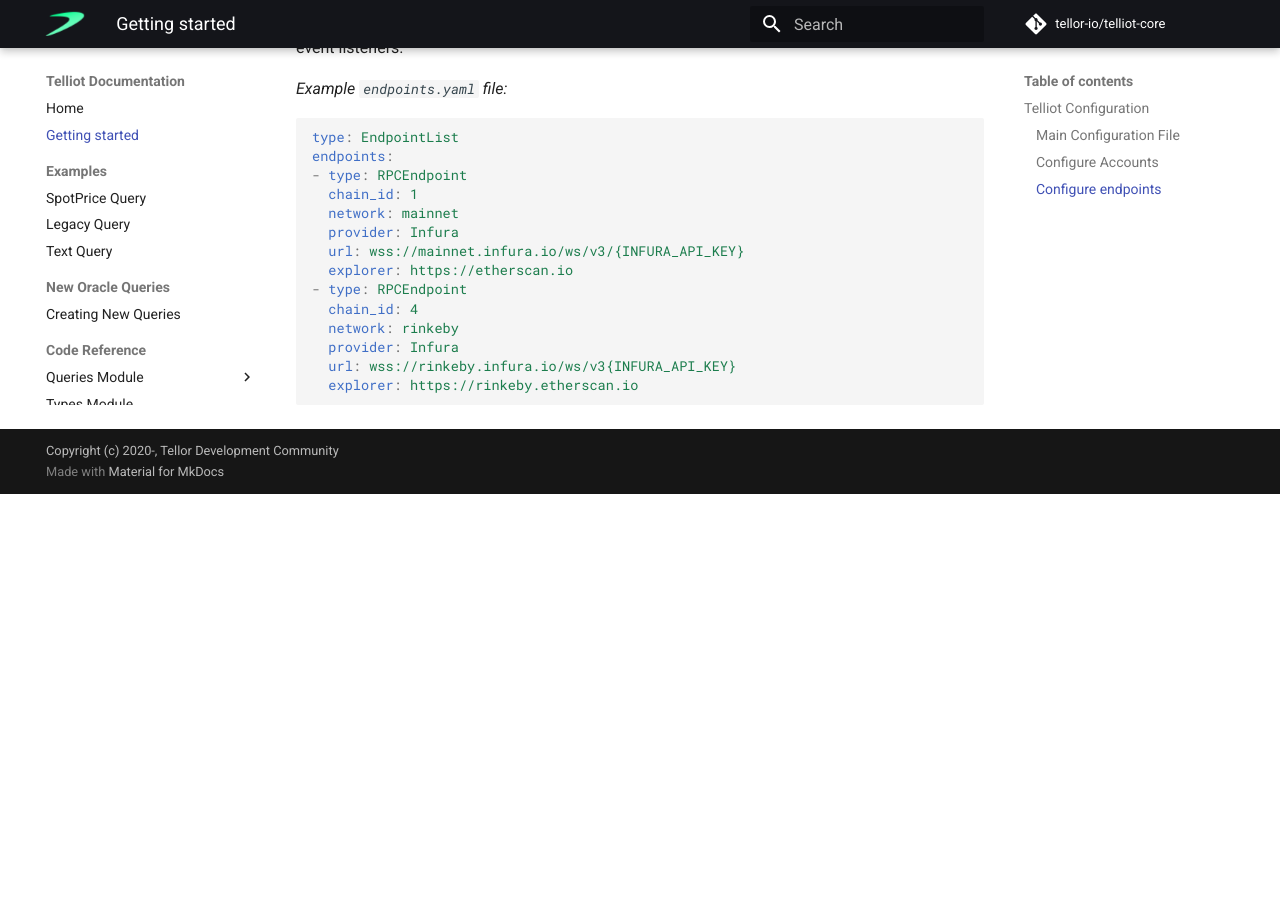
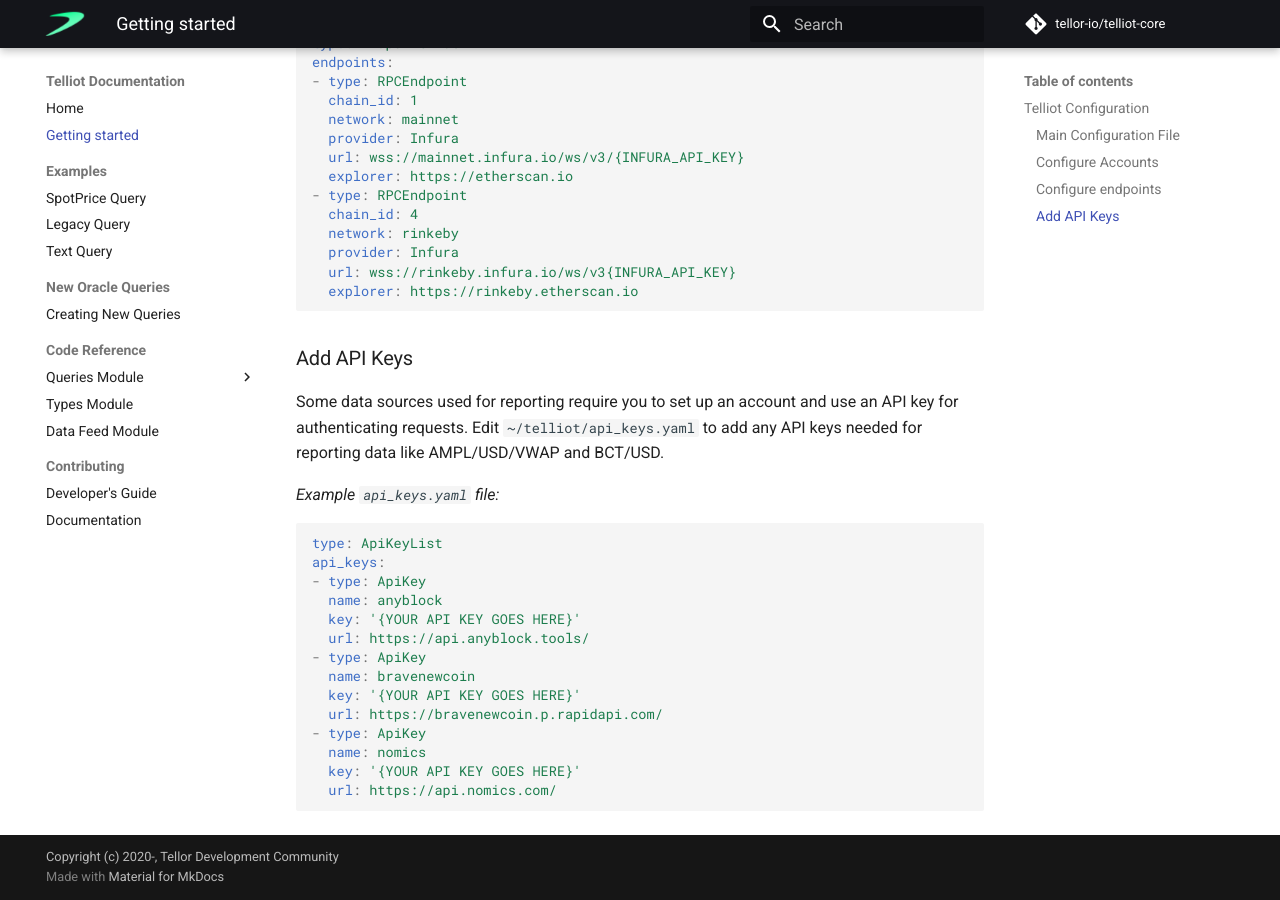
Before and after one commit to tellor-io/telliot-core, an MkDocs documentation site: the page built from docs/getting-started.md, in a window 1280 px wide and 900 px high, scrolled down 1791 px. Built offline with MkDocs 1.6.1 and Material for MkDocs 9.7.7, drawn with Linux system fonts in a browser that asks for light colours; comment, search, counter and statistics services are not loaded; before the commit the page ends 2285 px from its top, so only the background shows below that; some of the changed text lies outside the part shown.

Commit message:
Update docs

````diff
--- a/docs/getting-started.md
+++ b/docs/getting-started.md
@@ -90,3 +86,25 @@
   explorer: https://rinkeby.etherscan.io
 
 ```
+
+### Add API Keys
+
+Some data sources used for reporting require you to set up an account and use an API key for authenticating requests. Edit `~/telliot/api_keys.yaml` to add any API keys needed for reporting data like AMPL/USD/VWAP and BCT/USD.
+
+*Example `api_keys.yaml` file:*
+```yaml
+type: ApiKeyList
+api_keys:
+- type: ApiKey
+  name: anyblock
+  key: '{YOUR API KEY GOES HERE}'
+  url: https://api.anyblock.tools/
+- type: ApiKey
+  name: bravenewcoin
+  key: '{YOUR API KEY GOES HERE}'
+  url: https://bravenewcoin.p.rapidapi.com/
+- type: ApiKey
+  name: nomics
+  key: '{YOUR API KEY GOES HERE}'
+  url: https://api.nomics.com/
+```
````
Also changed, not shown: other parts of docs/getting-started.md (+1 -5 lines).
